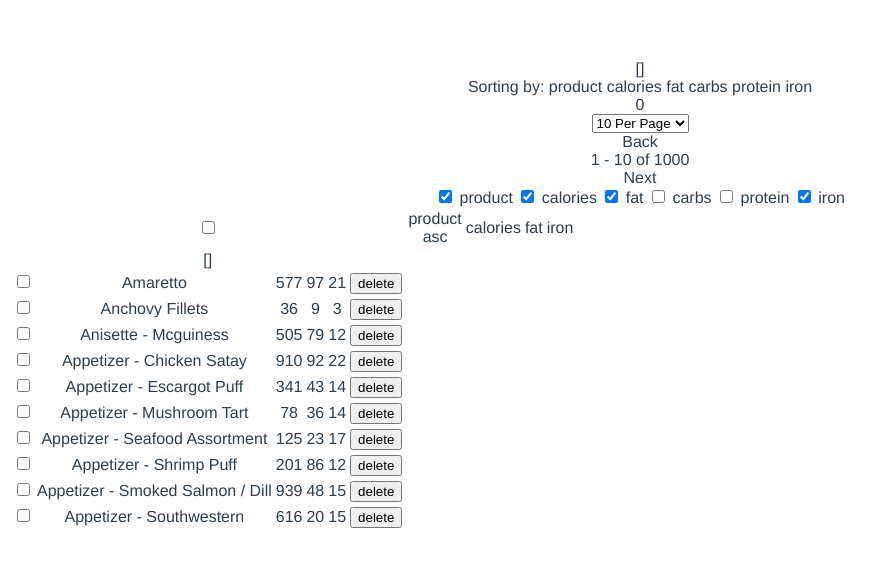
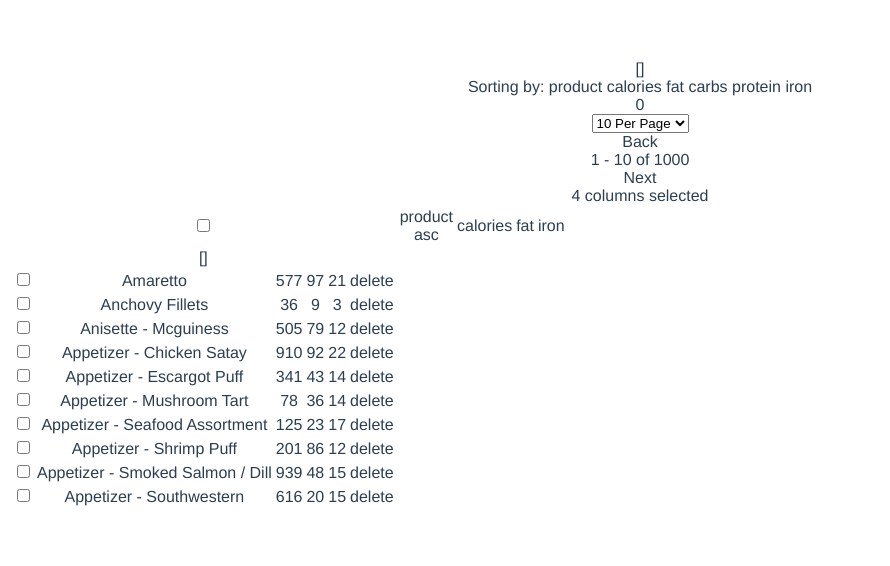
Before and after one commit to maratkhambelov/Table_Products, a Vue app: page / in a window 1280 px wide. Shown: the top 566 px of the page, without its empty margins (0-890 px from the left). Built offline with nearby package versions, Linux system fonts and the light colour scheme.

Commit message:
added select for seen properties

```diff
--- a/package.json
+++ b/package.json
@@ -10,6 +10,7 @@
   "dependencies": {
     "core-js": "^3.6.4",
     "vue": "^2.6.11",
+    "vue-multiselect": "^2.1.6",
     "vuex": "^3.4.0"
   },
   "devDependencies": {
--- a/src/App.vue
+++ b/src/App.vue
@@ -7,8 +7,6 @@
       <ControlPanel
       :selectedItems="this.selectedItems"
       :clearSelectedItems="this.clearSelectedItems"
-      :idxFirstItemCurrent="this.idxFirstItemCurrent"
-      :idxLastItemCurrent="this.idxLastItemCurrent"
       />
       <Table  :selectedItems="this.selectedItems"
               :selectAll="this.selectAll"
@@ -20,9 +18,14 @@
               :setOrder="this.setOrder"
               :currentOrder="this.currentOrder"
               :updateSelectedItems="this.updateSelectedItems"
+              :openModal="this.openModal"
       />
 
-
+     <ModalWindow
+             :deleteProd="this.deleteProd"
+             :closeModal="this.closeModal"
+             :isOpenedModal="this.isOpenedModal"
+     />
   </div>
 </template>
 
@@ -32,6 +35,7 @@ import Table from "@/components/Table";
 import {store} from './store/store.js'
 import ControlPanel from "@/components/ControlPanel";
 import {mapGetters} from "vuex";
+import ModalWindow from "@/components/ModalWindow";
 
 export default {
     name: 'App',
@@ -41,6 +45,8 @@ export default {
         return {
             selectedItems: [],
             currentOrder: 'asc',
+            shouldDeleteId: 0,
+            isOpenedModal: false,
         }
     },
     computed: {
@@ -48,7 +54,8 @@ export default {
             'prodsPerPage',
             'allProps',
             'products',
-            'currentProducts',
+            'minCurrent',
+            'maxCurrent'
         ]),
         placedProps() {
             const allProps = this.$store.state.allProps;
@@ -56,47 +63,24 @@ export default {
             return placedProps;
         },
         allProducts() {
+            if(this.placedProps.length === 0) {
+                return []
+            }
             const allProducts = this.products;
+            console.log(allProducts)
+            console.log(this.placedProps)
             const sortedCol = this.placedProps.find((item)=>item.sortBy === true);
             const property = sortedCol.title
             const order = this._data.currentOrder;
             allProducts.sort(dynamicSort(property, order));
             return allProducts;
         },
-        activeProdsPerPage(){
-            return this.prodsPerPage.find(item=>item.active === true)
-        },
-        idxFirstItemCurrent(){
-            let idxLastShownEl =  this.currentProducts
-            let prodsPerPage = this.activeProdsPerPage
-            // console.log(prodsPerPage.value)
-            // console.log(prodsPerPage)
-            let idxFirstShownEl = idxLastShownEl - prodsPerPage.value;
-            // console.log(idxFirstShownEl)
-            if(idxFirstShownEl < 0 ){
-                idxFirstShownEl = 0;
-            }
-            return idxFirstShownEl;
-        },
-        idxLastItemCurrent(){
-            // let idxLastShownEl =  this.currentProducts.length;
-            // console.log(this.currentProducts)
-            console.log('THIS CURRENT PRODUCT : ' +  this.currentProducts)
 
-            return this.currentProducts
-        },
         prodsThisPage() {
-            // let idxLastShownEl =  this.currentProducts.length;
-            // console.log(this.idxFirstItemCurrent)
-            // console.log(this.idxLastItemCurrent)
-            const productsOnePage = [...this.shownProds.slice(this.idxFirstItemCurrent,this.idxLastItemCurrent )]
-            // const productsOnePage = this.shownProds
-            // console.log(productsOnePage)
-            // let idxLastShownEl = this.$store.state.currentProducts;
-            // let prodsPerPage = this.prodsPerPage
-            // console.log(prodsPerPage)
-            // let idxFirstShownEl = idxLastShownEl - prodsPerPage;
-            //...shownProducts.slice(idxFirstShownEl, idxLastShownEl)
+
+            const min = this.minCurrent;
+            const max = this.maxCurrent
+            const productsOnePage = [...this.shownProds.slice(min,max)]
             return productsOnePage;
         },
 
@@ -116,20 +100,16 @@ export default {
                             newItemAsArr.push(property);
                         }
                     })
-
                 }))
                 const newItem = Object.fromEntries(newItemAsArr);
                 shownProducts.push(newItem);
             })
             return shownProducts;
         },
-
     },
     methods: {
         addItem(id){
-            console.log(id);
             this.selectedItems.push(id);
-            console.log(this.selectedItems)
         },
         clearSelectedItems(){
             this._data.selectedItems = [];
@@ -152,14 +132,27 @@ export default {
             this.selectedItems = [ ...newItems, ]
             this.selectedItems = Array.from(new Set(this.selectedItems))
         },
+        openModal(product){
+            this._data.isOpenedModal = true
+            this._data.shouldDeleteId = product.id
+        },
+        closeModal(){
+            this._data.isOpenedModal = false
+        },
+        deleteProd(){
+            const newProds = this._data.selectedItems.filter(item=> item.id !== this._data.shouldDeleteId)
+            this._data.selectedItems = newProds
+            this._data.isOpenedModal = false
+            this.$store.dispatch('deleteProd', this._data.shouldDeleteId);
+            this._data.shouldDeleteId = 0
+        }
     },
-    // mounted(){
-    //
-    // },
+
 
     components: {
         Table,
-        ControlPanel
+        ControlPanel,
+        ModalWindow
     }
 }
 
--- a/src/components/ControlPanel.vue
+++ b/src/components/ControlPanel.vue
@@ -54,22 +54,57 @@
            </div>
        </span>
        <span>
-           <template v-for="prop in allProps">
-            <label v-if="prop.title !== 'id'"
-                   :key="prop.id"
-                   @click="handleSelect(prop)">
-                   <input type="checkbox" v-model="prop.placed">
-                   {{prop.title}}
-           </label>
-           </template>
+           <div @click="toggleDropdown">
+               {{placedProps.length}} columns selected
+           </div>
+           <div v-if="isOpenedDropdown">
+               <div>
+                   <label>
+                       <input
+                               @change="selectAllProps"
+                              type="checkbox"
+                              v-model="selectedAll"
+                       >
+                       SelectAll
+                   </label>
+               </div>
+               <div v-for="prop in seenProperties"
+                    :value="prop"
+                    :key="prop.id">
+                   <label>
+                       <input type="checkbox" v-model="prop.placed">
+                       {{prop.title}}
+                   </label>
+               </div>
+           </div>
+
+
+<!--           <select v-model="selectedProps" multiple>-->
+<!--               <option>-->
+<!--                   Select All-->
+<!--               </option>-->
+<!--               <option v-for="prop in seenProperties"-->
+<!--                       :value="prop"-->
+<!--                       :key="prop.id">-->
+<!--                   <label>-->
+<!--                       <input type="checkbox" v-model="prop.placed">-->
+<!--                       {{prop.title}}-->
+<!--                   </label>-->
+<!--               </option>-->
+<!--            </select>-->
+
+<!--             <span>-->
+<!--               <template v-for="prop in allProps">-->
+<!--                    <label v-if="prop.title !== 'id'"-->
+<!--                           :key="prop.id"-->
+<!--                           @click="handleSelect(prop)">-->
+<!--                           <input type="checkbox" v-model="prop.placed">-->
+<!--                           {{prop.title}}-->
+<!--                   </label>-->
+<!--               </template>-->
+<!--            </span>-->
        </span>
-<!--       <select multiple>-->
-<!--           <option>-->
-<!--              -->
-<!--&lt;!&ndash;               <span></span>&ndash;&gt;-->
-<!--           </option>-->
 
-<!--       </select>-->
    </div>
 
 </template>
@@ -89,20 +124,30 @@
                 'minCurrent',
                 'maxCurrent'
             ]),
-
-            // firstProduct(){
-            //     let idxLastShownEl =  this.$store.state.currentProducts;
-            //     let prodsPerPage = this.$store.state.productsPerPage;
-            //     let idxFirstShownEl = idxLastShownEl - prodsPerPage;
-            //     return idxFirstShownEl;
+            seenProperties() {
+                // console.log(this.allProps)
+                const seenProps = this.allProps.filter(item => item.title !== 'id')
+                // const colSortBy = seenProps.find(item=>item.sortBy === true)
+                // if(colSortBy === undefined) {
+                //     const found = this.allProps.find(item=> item.placed === true && !item.hidden);
+                //     console.log(found)
+                //     this.handleProperties(found)
+                // }
+                    return seenProps
+            },
+            placedProps() {
+                return this.allProps.filter(item => item.placed === true && item.title !== 'id')
+            },
+            // shouldBeChecked() {
+            //
+            //     const isContainsAll = this.seenProperties.every(val => this.placedProps.includes(val))
+            //
+            //     if (isContainsAll === true) {
+            //         return true
+            //     }
+            //
+            //     return false
             // },
-            // lastProduct(){
-            //     return this.$store.state.currentProducts;
-            // },
-
-            // prodsPerPage(){
-            //
-            // }
         },
         props:{
             selectedItems: {
@@ -111,22 +156,31 @@
             clearSelectedItems:{
                 type: Function
             },
-            idxFirstItemCurrent:{
-                type: Number,
-            },
-            idxLastItemCurrent:{
-                type: Number,
-            }
+
         },
         data(){
           return{
               activeItemProdsPerPage: 1,
+              selectedProps:[],
+              isOpenedDropdown: false,
+              selectedAll: false,
           }
         },
         watch:{
             activeItemProdsPerPage: function () {
                 this.$store.dispatch('setProdsPerPageById', this.activeItemProdsPerPage);
                 console.log(this.activeItemProdsPerPage)
+            },
+            placedProps: function() {
+                console.log(this.placedProps)
+                const isContainsAll =  this.seenProperties.every(val=> this.placedProps.includes(val))
+                if(isContainsAll === true){
+                    this._data.selectedAll = true
+                }
+                else {
+                    this._data.selectedAll = false
+                }
+                // const filteredArr = this.allValues.filter(val => this.values.includes(val));
             }
         },
 
@@ -142,38 +196,46 @@
                 }
                 return
             },
-            handleProdsPerPage(newValue){
-                this.$store.dispatch('setProdsPerPage', newValue);
+            toggleDropdown(){
+              this._data.isOpenedDropdown = !this._data.isOpenedDropdown;
             },
+            // handleProdsPerPage(newValue){
+            //     this.$store.dispatch('setProdsPerPage', newValue);
+            // },
             toBack(){
                 this.$store.dispatch('backPage');
             },
             toNext(){
                 this.$store.dispatch('nextPage');
             },
-            handleSelect(prop){
-                this.$store.dispatch('setProperty', prop);
-            },
+            // handleSelect(prop){
+            //     this.$store.dispatch('setProperty', prop);
+            // },
             removeItems(){
                 this._props.clearSelectedItems();
                 this.$root.$emit('eventing', []);
                 this.$store.dispatch('deleteProds', this._props.selectedItems)
+            },
+            selectAllProps(event) {
+
+                let bool = event.target.checked;
+                let newValues = [];
+                const allProperties = this.allProps;
+
+                if (bool) {
+                    allProperties.map(item=>item.placed = true)
+                    this.$store.dispatch('setPlacedAllProps', allProperties);
+                }
+                else {
+                    allProperties.map(item=>item.placed = false)
+                    this.$store.dispatch('setPlacedAllProps', allProperties);
+                }
+                this.$emit('change', newValues)
             }
         },
-        created () {
-        }
+
     }
 
 
-    // allProps(){
-    //     return this.$store.state.allProps;
-    // },
-    // properties(){
-    //
-    //     return this.$store.state.allProperties;
-    // },
-    // products() {
-    //     const productsStore = this.$store.state.products;
-    //     return productsStore;
-    // },
+
 </script>
--- /dev/null
+++ b/src/components/ModalWindow.vue
@@ -0,0 +1,29 @@
+<template>
+    <div  class="modal-window"  v-if="isOpenedModal">
+        <div>Are you sure you want to <b>delete item?</b></div>
+        <div
+        @click="closeModal">Cancel</div>
+        <div
+        @click="deleteProd">Confirm</div>
+    </div>
+</template>
+
+<script>
+    export default {
+        name: 'ModalWindow',
+        props: {
+            isOpenedModal: Boolean,
+            closeModal: Function,
+            deleteProd: Function,
+        },
+        // data(){
+        //     return{
+        //         isOpened: true
+        //     }
+        // },
+        // methods:{
+        //
+        // },
+
+    }
+</script>
--- a/src/components/Table.vue
+++ b/src/components/Table.vue
@@ -8,7 +8,7 @@
             <td>
                 <CheckboxAll
                         :values="idsCurrentPage"
-                        v-model="sellProds"
+                        v-model="selectedProds"
                 />
                 <!--            :value=""-->
             </td>
@@ -35,17 +35,15 @@
 
             <div
                 >
-<!--                @click="selectAll"-->
-<!--                clickme-->
             </div>
-            {{sellProds}}
+            {{selectedProds}}
         </span>
             <tr v-for="product in prodsThisPage"
                 :key="product.id">
                 <td>
                     <CustomCheckbox
                             :value="product.id"
-                            v-model="sellProds"
+                            v-model="selectedProds"
                     />
                 </td>
                 <template v-for="(value,name) in product">
@@ -54,10 +52,10 @@
                     </td>
                 </template>
                 <td>
-                    <button
-                            @click="deleteProduct(product)">
+                    <div
+                            @click="openModal(product)">
                         delete
-                    </button>
+                    </div>
                 </td>
             </tr>
         </div>
@@ -106,9 +104,7 @@ components: {CheckboxAll},
             selectedItems: {
                 type: Array,
             },
-            // selectAll: {
-            //     type: Function,
-            // },
+
             placedProps: {
                 type: Array,
             },
@@ -124,17 +120,15 @@ components: {CheckboxAll},
             addItem: {
                 type: Function
             },
+            openModal:{
+                type: Function
+            },
 
         },
-        // data () {
-        //     return {
-        //         selectedItems: [1,2],
-        //     }
-        // },
 
         data() {
             return {
-                sellProds: [],
+                selectedProds: [],
             }
         },
         computed: {
@@ -157,30 +151,31 @@ components: {CheckboxAll},
         methods: {
             selectAll() {
                 const ids = this.idsCurrentPage;
-                this._data.sellProds = [...this._data.sellProds, ...ids];
-                this._data.sellProds = Array.from(new Set(this._data.sellProds));
+                this._data.selectedProds = [...this._data.selectedProds, ...ids];
+                this._data.selectedProds = Array.from(new Set(this._data.selectedProds));
             },
             toggleOrder() {
                 this._props.setOrder();
                 console.log(this._props.currentOrder)
             },
             deleteProduct(product){
-                console.log(product)
-                const newProds = this._data.sellProds.filter(item=> item !== product.id)
-                console.log(newProds)
-                this._data.sellProds = newProds
+
+                const newProds = this._data.selectedProds.filter(item=> item !== product.id)
+                this._data.selectedProds = newProds
+                // this.$root.$on('openModal', product => {
+                //     return product;
+                // });
                 this.$store.dispatch('deleteProd', product);
             },
         },
         watch: {
-            sellProds: function () {
-                this._props.updateSelectedItems(this._data.sellProds)
+            selectedProds: function () {
+                this._props.updateSelectedItems(this._data.selectedProds)
             },
-
         },
         mounted() {
             this.$root.$on('eventing', data => {
-                this._data.sellProds = [...data];
+                this._data.selectedProds = [...data];
             });
         }
     }
--- a/src/store/store.js
+++ b/src/store/store.js
@@ -53,12 +53,8 @@ export const store = new Vuex.Store({
             },
 
         ],
-        // shownProducts: [],
-        // allValuesProdsPerPage: [10, 15, 20],
-        // productsPerPage: 10,
         minCurrent: 0,
         maxCurrent: 10,
-        currentProducts: 10,
         prodsPerPage: [
             {
                 id:1,
@@ -105,6 +101,14 @@ export const store = new Vuex.Store({
         },
     },
     actions: {
+        setPlacedAllProps( {commit, state}, newProps){
+            const allProps = state.allProps;
+            const nullPlacedProps = allProps.every(item=> item.placed === false);
+            if(nullPlacedProps === true) {
+                console.log(nullPlacedProps)
+            }
+            commit('setAllProps', newProps)
+        },
         setAllProducts({commit}, products){
             commit('setProducts', products )
         },
@@ -171,12 +175,6 @@ export const store = new Vuex.Store({
             }
             commit('setMinCurrent', newMin);
             commit('setMaxCurrent', newMax);
-            // const activeProdsPerPage = this.getters.prodsPerPage.find(item=>item.active === true)
-            // let newValue = this.getters.currentProducts - activeProdsPerPage.value;
-            // // if(newValue < 10) {
-            // //     newValue = 10
-            // // }
-            // commit('setCurrentPage', newValue);
         },
         setProperty({commit}, prop) {
             const props = this.getters.properties;
@@ -200,8 +198,8 @@ export const store = new Vuex.Store({
             const newProds = currentProds.filter(item=> !arrIds.includes(item.id))
             commit('setProducts',newProds )
         },
-        deleteProd({commit}, product){
-            commit('deleteProduct', product.id);
+        deleteProd({commit}, id){
+            commit('deleteProduct', id);
         },
         setShownProds({commit}, products){
             commit('setShownProducts', products);
```
Also changed, not shown: src/CheckboxAll.vue (+1 -39 lines), src/components/Multiselect.vue (added, +34 -0 lines), 1 other file (tests, documents, lock files or other folders).
